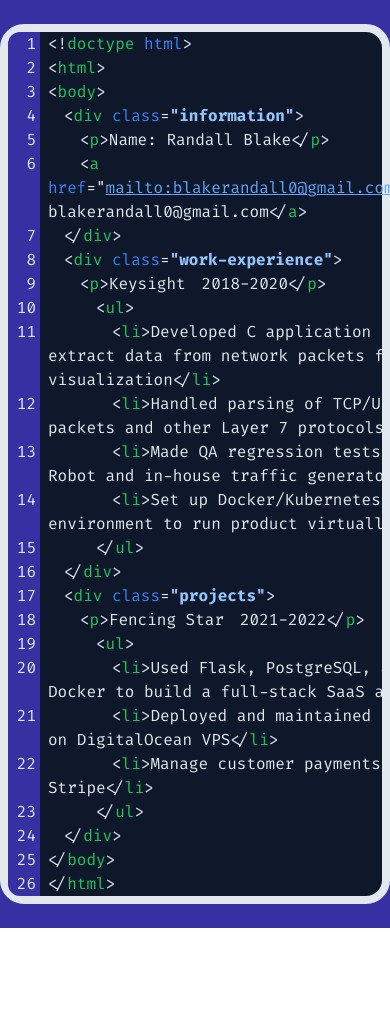
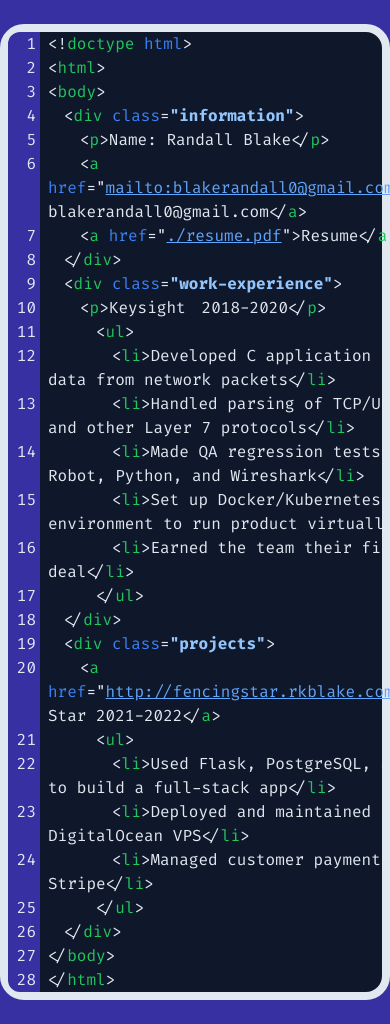
Before and after one commit to rkblake/Portfolio, a plain HTML site: page src/pages/index.html in a window 390 px wide. Before the commit the page ends 928 px from the top, so only its background shows below. Drawn offline with nearby package versions, Linux system fonts and the light colour scheme; files that its build step writes are made by us from their sources.

Commit message:
added more qualifications

```diff
--- a/src/pages/index.html
+++ b/src/pages/index.html
@@ -7,63 +7,68 @@
   <link rel="preconnect" href="https://fonts.googleapis.com">
   <link rel="preconnect" href="https://fonts.gstatic.com" crossorigin>
   <link href="https://fonts.googleapis.com/css2?family=Fira+Code:wght@400;700&display=swap" rel="stylesheet">
+  <title>Randall Blake</title>
 </head>
 <body>
   <div class="relative flex min-h-screen flex-col justify-center overflow-hidden bg-indigo-800 py-6 sm:py-12">
-    <div class="md:m-20 xl:mx-44 2xl:mx-96 h-full rounded-3xl border-8 bg-slate-900 text-slate-200 border-slate-200">
-      <div class="grid grid-cols-2 justify-items-start md:text-lg">
+    <div class="md:m-20 lg:mx-44 xl:mx-68 2xl:mx-96 h-full rounded-3xl border-8 bg-slate-900 text-slate-200 border-slate-200">
+      <div class="grid grid-cols-2 justify-items-start md:text-lg md:overflow-x-auto">
         <div class="w-8 rounded-tl-xl bg-indigo-800 text-right px-1 select-none">1</div>
-        <div class="text-left">&lt;!<span class="text-green-500">doctype</span> <span class="text-blue-500">html</span>&gt;</div>
+        <div class="text-left md:whitespace-nowrap">&lt;!<span class="text-green-500">doctype</span> <span class="text-blue-500">html</span>&gt;</div>
         <div class="w-8 bg-indigo-800 text-right px-1 select-none">2</div>
-        <div class="text-left">&lt;<span class="text-green-500">html</span>&gt;</div>
+        <div class="text-left md:whitespace-nowrap">&lt;<span class="text-green-500">html</span>&gt;</div>
         <div class="w-8 bg-indigo-800 text-right px-1 select-none">3</div>
-        <div class="text-left">&lt;<span class="text-green-500">body</span>&gt;</div>
+        <div class="text-left md:whitespace-nowrap">&lt;<span class="text-green-500">body</span>&gt;</div>
         <div class="w-8 bg-indigo-800 text-right px-1 select-none">4</div>
-        <div class="text-left">&emsp;&lt;<span class="text-green-500">div</span> <span class="text-blue-500">class</span>=<span class="text-blue-300 font-bold">"information"</span>&gt;</div>
+        <div class="text-left md:whitespace-nowrap">&emsp;&lt;<span class="text-green-500">div</span> <span class="text-blue-500">class</span>=<span class="text-blue-300 font-bold">"information"</span>&gt;</div>
         <div class="w-8 bg-indigo-800 text-right px-1 select-none">5</div>
-        <div class="text-left">&emsp;&emsp;&lt;<span class="text-green-500">p</span>&gt;Name: Randall Blake&lt;/<span class="text-green-500">p</span>&gt;</div>
+        <div class="text-left md:whitespace-nowrap">&emsp;&emsp;&lt;<span class="text-green-500">p</span>&gt;Name: Randall Blake&lt;/<span class="text-green-500">p</span>&gt;</div>
         <div class="w-8 bg-indigo-800 text-right px-1 select-none">6</div>
-        <div class="text-left">&emsp;&emsp;&lt;<span class="text-green-500">a</span> <a href="mailto:blakerandall0@gmail.com"><span class="text-blue-500">href</span>="<span class="text-blue-400 underline">mailto:blakerandall0@gmail.com</span>"</a>&gt;Email: blakerandall0@gmail.com&lt;/<span class="text-green-500">a</span>&gt;</div>
+        <div class="text-left md:whitespace-nowrap">&emsp;&emsp;&lt;<span class="text-green-500">a</span> <a href="mailto:blakerandall0@gmail.com"><span class="text-blue-500">href</span>="<span class="text-blue-400 underline">mailto:blakerandall0@gmail.com</span>"</a>&gt;Email: blakerandall0@gmail.com&lt;/<span class="text-green-500">a</span>&gt;</div>
         <div class="w-8 bg-indigo-800 text-right px-1 select-none">7</div>
-        <div class="text-left">&emsp;&lt;/<span class="text-green-500">div</span>&gt;</div>
+        <div class="text-left md:whitespace-nowrap">&emsp;&emsp;&lt;<span class="text-green-500">a</span> <a href="https://github.com/rkblake/Resume/blob/master/resume.pdf"><span class="text-blue-500">href</span>="<span class="text-blue-400 underline">./resume.pdf</span>"</a>&gt;Resume&lt;/<span class="text-green-500">a</span>&gt;</div>
         <div class="w-8 bg-indigo-800 text-right px-1 select-none">8</div>
-        <div class="text-left">&emsp;&lt;<span class="text-green-500">div</span> <span class="text-blue-500">class</span>=<span class="text-blue-300 font-bold">"work-experience"</span>&gt;</div>
+        <div class="text-left md:whitespace-nowrap">&emsp;&lt;/<span class="text-green-500">div</span>&gt;</div>
         <div class="w-8 bg-indigo-800 text-right px-1 select-none">9</div>
-        <div class="text-left">&emsp;&emsp;&lt;<span class="text-green-500">p</span>&gt;Keysight&emsp;2018-2020&lt;/<span class="text-green-500">p</span>&gt;</div>
+        <div class="text-left md:whitespace-nowrap">&emsp;&lt;<span class="text-green-500">div</span> <span class="text-blue-500">class</span>=<span class="text-blue-300 font-bold">"work-experience"</span>&gt;</div>
         <div class="w-8 bg-indigo-800 text-right px-1 select-none">10</div>
-        <div class="text-left">&emsp;&emsp;&emsp;&lt;<span class="text-green-500">ul</span>&gt;</div>
+        <div class="text-left md:whitespace-nowrap">&emsp;&emsp;&lt;<span class="text-green-500">p</span>&gt;Keysight&emsp;2018-2020&lt;/<span class="text-green-500">p</span>&gt;</div>
         <div class="w-8 bg-indigo-800 text-right px-1 select-none">11</div>
-        <div class="text-left">&emsp;&emsp;&emsp;&emsp;&lt;<span class="text-green-500">li</span>&gt;Developed C application to extract data from network packets for visualization&lt;/<span class="text-green-500">li</span>&gt;</div>
+        <div class="text-left md:whitespace-nowrap">&emsp;&emsp;&emsp;&lt;<span class="text-green-500">ul</span>&gt;</div>
         <div class="w-8 bg-indigo-800 text-right px-1 select-none">12</div>
-        <div class="text-left">&emsp;&emsp;&emsp;&emsp;&lt;<span class="text-green-500">li</span>&gt;Handled parsing of TCP/UDP packets and other Layer 7 protocols&lt;/<span class="text-green-500">li</span>&gt;</div>
+        <div class="text-left md:whitespace-nowrap">&emsp;&emsp;&emsp;&emsp;&lt;<span class="text-green-500">li</span>&gt;Developed C application to extract data from network packets&lt;/<span class="text-green-500">li</span>&gt;</div>
         <div class="w-8 bg-indigo-800 text-right px-1 select-none">13</div>
-        <div class="text-left">&emsp;&emsp;&emsp;&emsp;&lt;<span class="text-green-500">li</span>&gt;Made QA regression tests using Robot and in-house traffic generator&lt;/<span class="text-green-500">li</span>&gt;</div>
+        <div class="text-left md:whitespace-nowrap">&emsp;&emsp;&emsp;&emsp;&lt;<span class="text-green-500">li</span>&gt;Handled parsing of TCP/UDP packets and other Layer 7 protocols&lt;/<span class="text-green-500">li</span>&gt;</div>
         <div class="w-8 bg-indigo-800 text-right px-1 select-none">14</div>
-        <div class="text-left">&emsp;&emsp;&emsp;&emsp;&lt;<span class="text-green-500">li</span>&gt;Set up Docker/Kubernetes environment to run product virtually&lt;/<span class="text-green-500">li</span>&gt;</div>
+        <div class="text-left md:whitespace-nowrap">&emsp;&emsp;&emsp;&emsp;&lt;<span class="text-green-500">li</span>&gt;Made QA regression tests using Robot, Python, and Wireshark&lt;/<span class="text-green-500">li</span>&gt;</div>
         <div class="w-8 bg-indigo-800 text-right px-1 select-none">15</div>
-        <div class="text-left">&emsp;&emsp;&emsp;&lt;/<span class="text-green-500">ul</span>&gt;</div>
+        <div class="text-left md:whitespace-nowrap">&emsp;&emsp;&emsp;&emsp;&lt;<span class="text-green-500">li</span>&gt;Set up Docker/Kubernetes environment to run product virtually&lt;/<span class="text-green-500">li</span>&gt;</div>
         <div class="w-8 bg-indigo-800 text-right px-1 select-none">16</div>
-        <div class="text-left">&emsp;&lt;/<span class="text-green-500">div</span>&gt;</div>
+        <div class="text-left md:whitespace-nowrap">&emsp;&emsp;&emsp;&emsp;&lt;<span class="text-green-500">li</span>&gt;Earned the team their first $1M deal&lt;/<span class="text-green-500">li</span>&gt;</div>
         <div class="w-8 bg-indigo-800 text-right px-1 select-none">17</div>
-        <div class="text-left">&emsp;&lt;<span class="text-green-500">div</span> <span class="text-blue-500">class</span>=<span class="text-blue-300 font-bold">"projects"</span>&gt;</div>
+        <div class="text-left md:whitespace-nowrap">&emsp;&emsp;&emsp;&lt;/<span class="text-green-500">ul</span>&gt;</div>
         <div class="w-8 bg-indigo-800 text-right px-1 select-none">18</div>
-        <div class="text-left">&emsp;&emsp;&lt;<span class="text-green-500">p</span>&gt;Fencing Star&emsp;2021-2022&lt;/<span class="text-green-500">p</span>&gt;</div>
+        <div class="text-left md:whitespace-nowrap">&emsp;&lt;/<span class="text-green-500">div</span>&gt;</div>
         <div class="w-8 bg-indigo-800 text-right px-1 select-none">19</div>
-        <div class="text-left">&emsp;&emsp;&emsp;&lt;<span class="text-green-500">ul</span>&gt;</div>
+        <div class="text-left md:whitespace-nowrap">&emsp;&lt;<span class="text-green-500">div</span> <span class="text-blue-500">class</span>=<span class="text-blue-300 font-bold">"projects"</span>&gt;</div>
         <div class="w-8 bg-indigo-800 text-right px-1 select-none">20</div>
-        <div class="text-left">&emsp;&emsp;&emsp;&emsp;&lt;<span class="text-green-500">li</span>&gt;Used Flask, PostgreSQL, and Docker to build a full-stack SaaS app&lt;/<span class="text-green-500">li</span>&gt;</div>
+        <div class="text-left md:whitespace-nowrap">&emsp;&emsp;&lt;<span class="text-green-500">a</span> <a href="http://fencingstar.rkblake.com"><span class="text-blue-500">href</span>="<span class="text-blue-400 underline">http://fencingstar.rkblake.com</span>"</a>&gt;Fencing Star 2021-2022&lt;/<span class="text-green-500">a</span>&gt;</div>
         <div class="w-8 bg-indigo-800 text-right px-1 select-none">21</div>
-        <div class="text-left">&emsp;&emsp;&emsp;&emsp;&lt;<span class="text-green-500">li</span>&gt;Deployed and maintained service on DigitalOcean VPS&lt;/<span class="text-green-500">li</span>&gt;</div>
+        <div class="text-left md:whitespace-nowrap">&emsp;&emsp;&emsp;&lt;<span class="text-green-500">ul</span>&gt;</div>
         <div class="w-8 bg-indigo-800 text-right px-1 select-none">22</div>
-        <div class="text-left">&emsp;&emsp;&emsp;&emsp;&lt;<span class="text-green-500">li</span>&gt;Manage customer payments with Stripe&lt;/<span class="text-green-500">li</span>&gt;</div>
+        <div class="text-left md:whitespace-nowrap">&emsp;&emsp;&emsp;&emsp;&lt;<span class="text-green-500">li</span>&gt;Used Flask, PostgreSQL, and Docker to build a full-stack app&lt;/<span class="text-green-500">li</span>&gt;</div>
         <div class="w-8 bg-indigo-800 text-right px-1 select-none">23</div>
-        <div class="text-left">&emsp;&emsp;&emsp;&lt;/<span class="text-green-500">ul</span>&gt;</div>
+        <div class="text-left md:whitespace-nowrap">&emsp;&emsp;&emsp;&emsp;&lt;<span class="text-green-500">li</span>&gt;Deployed and maintained service on DigitalOcean VPS&lt;/<span class="text-green-500">li</span>&gt;</div>
         <div class="w-8 bg-indigo-800 text-right px-1 select-none">24</div>
-        <div class="text-left">&emsp;&lt;/<span class="text-green-500">div</span>&gt;</div>
+        <div class="text-left md:whitespace-nowrap">&emsp;&emsp;&emsp;&emsp;&lt;<span class="text-green-500">li</span>&gt;Managed customer payments with Stripe&lt;/<span class="text-green-500">li</span>&gt;</div>
         <div class="w-8 bg-indigo-800 text-right px-1 select-none">25</div>
-        <div class="text-left">&lt;/<span class="text-green-500">body</span>&gt;</div>
-        <div class="w-8 rounded-bl-xl bg-indigo-800 text-right px-1 select-none">26</div>
-        <div class="text-left">&lt;/<span class="text-green-500">html</span>&gt;</div>
+        <div class="text-left md:whitespace-nowrap">&emsp;&emsp;&emsp;&lt;/<span class="text-green-500">ul</span>&gt;</div>
+        <div class="w-8 bg-indigo-800 text-right px-1 select-none">26</div>
+        <div class="text-left md:whitespace-nowrap">&emsp;&lt;/<span class="text-green-500">div</span>&gt;</div>
+        <div class="w-8 bg-indigo-800 text-right px-1 select-none">27</div>
+        <div class="text-left md:whitespace-nowrap">&lt;/<span class="text-green-500">body</span>&gt;</div>
+        <div class="w-8 rounded-bl-xl bg-indigo-800 text-right px-1 select-none">28</div>
+        <div class="text-left md:whitespace-nowrap">&lt;/<span class="text-green-500">html</span>&gt;</div>
       </div>
     </div>
   </div>
```
